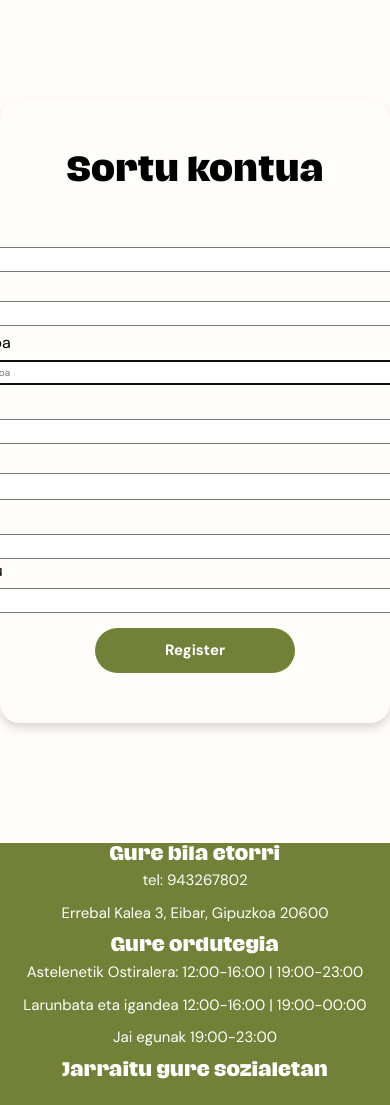
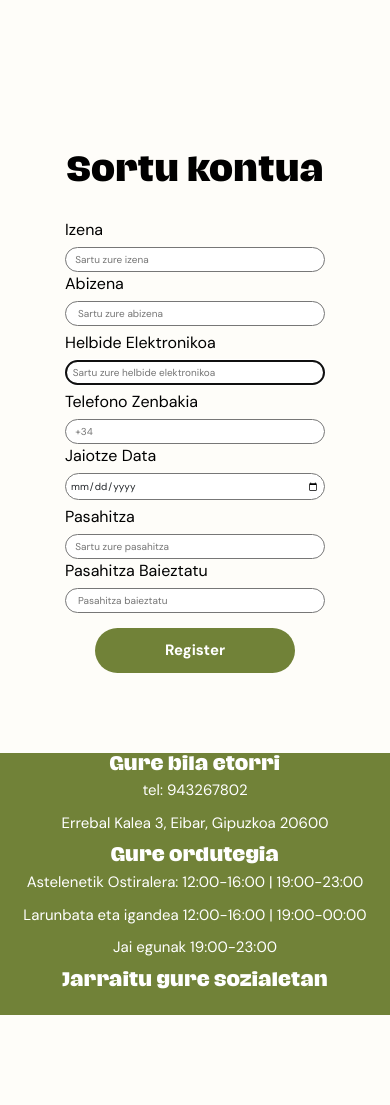
Before and after one commit to garciagorkauni/DeliveryAppNAG, a Django app: page /register/ in a window 390 px wide. After the commit the page ends 1015 px from the top, so only its background shows below. Run offline with Django 5.2, Linux system fonts and the light colour scheme; some libraries are stand-ins or nearby versions; some web fonts are replaced.

Commit message:
style (#61) register page responsive done

```diff
--- a/onlybites/onlybites/onlybites_web/templates/onlybites_web/register.html
+++ b/onlybites/onlybites/onlybites_web/templates/onlybites_web/register.html
@@ -2,7 +2,7 @@
 {% load static %}
 {% block content %}
 
-<div class="shadow radius flex fl-direc-colum form-block alg-it-center" >
+<div class="register shadow radius flex fl-direc-colum form-block alg-it-center" >
     <h1 class="black mb-5">
         Sortu kontua
     </h1>
--- a/onlybites/onlybites/static/css/register.css
+++ b/onlybites/onlybites/static/css/register.css
@@ -68,65 +68,13 @@ label {
 
 }
 
-.shadow{
-    box-shadow: rgba(100, 100, 111, 0.2) 0px 7px 29px 0px;
-}
-.radius{
-    border-radius: 20px;
-}
-.form-block{
-    padding: 50px;
-    box-sizing: content-box;
-
-}
-.black{
-color: black;
-}
-.form-width{
-    width: 700px;
-}
-
-form label {
-    display: block; /* Hace que el label ocupe toda la línea encima del input */
-
-    margin-bottom: 5px; /* Espacio entre el label y el input */
-    color: black; /* Cambia el color del label si quieres */
-}
-label{
-    font-weight: lighter;
-    font-size: 16px;
-
-}
-.mi-estilo-input-email,.mi-estilo-input {
-    width: 100%;
-    border-radius: 15px;
-    border: #777 solid 1px;
-    padding: 4px;
-}
-.submit-form{
-    width: 200px;
-    align-self: center;
-    margin-top: 10px;
-}
-/* style for login pop-up+*/
-.popup{
-    position: fixed;
-    z-index: 999;
-    top: 50%;
-    left: 50%;
-    transform: translate(-50%, -50%);/*lo centra en mitad de la pantall*/
-    width: 80%;
-    max-width: 600px;
-    min-width: 300px;
-    height: auto;
-    max-height: 90vh;
-
-    background-color: #FEFDF9;
 
 
 
 
-}
+/* style for login pop-up+*/
+
+
 .width{
     width: 300px;
 }
--- a/onlybites/onlybites/static/css/responsive.css
+++ b/onlybites/onlybites/static/css/responsive.css
@@ -125,4 +125,15 @@
     #val{
        padding: 3rem;
     }
+
+    /*login*/
+    .form-width{
+        width: auto;
+    }
+    .register, .shadow{
+        box-shadow: none !important;
+    }
+    .bottom-page-space{
+        padding-bottom: 0;
+    }
   }
```
